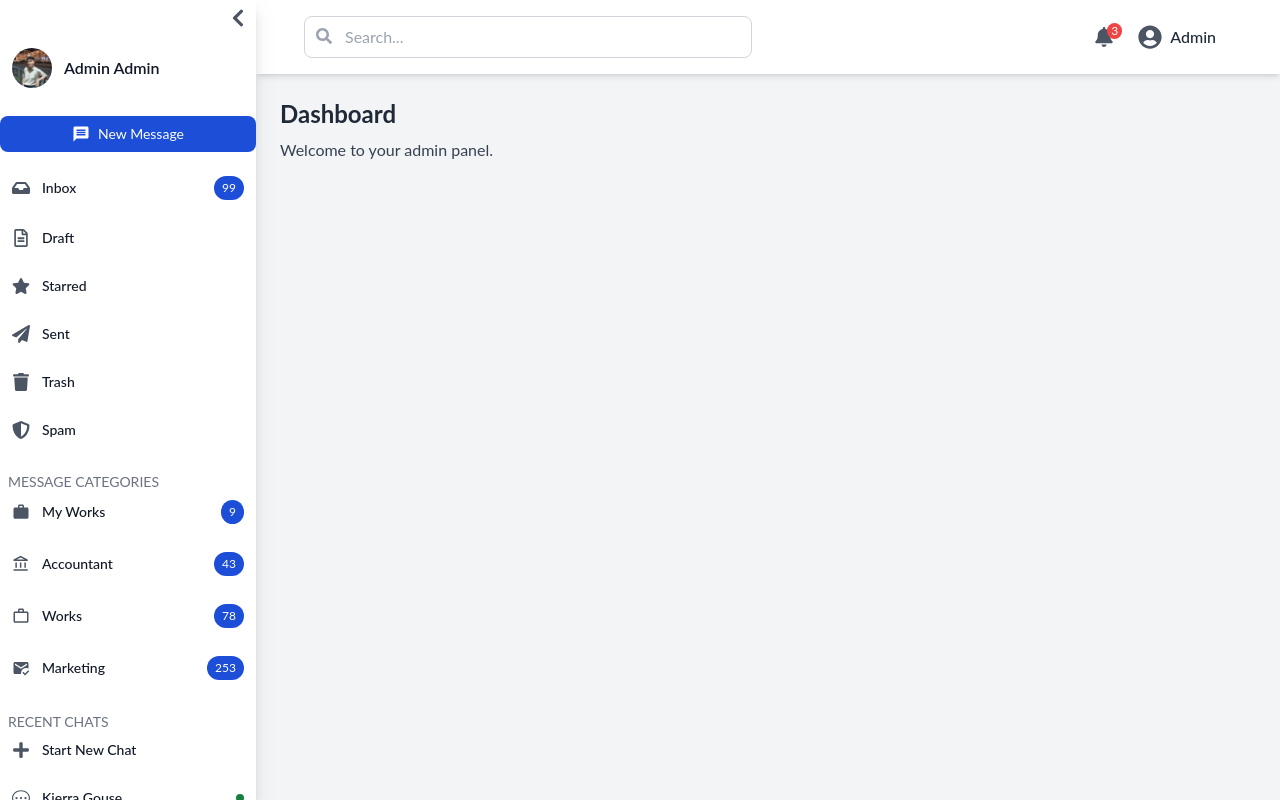
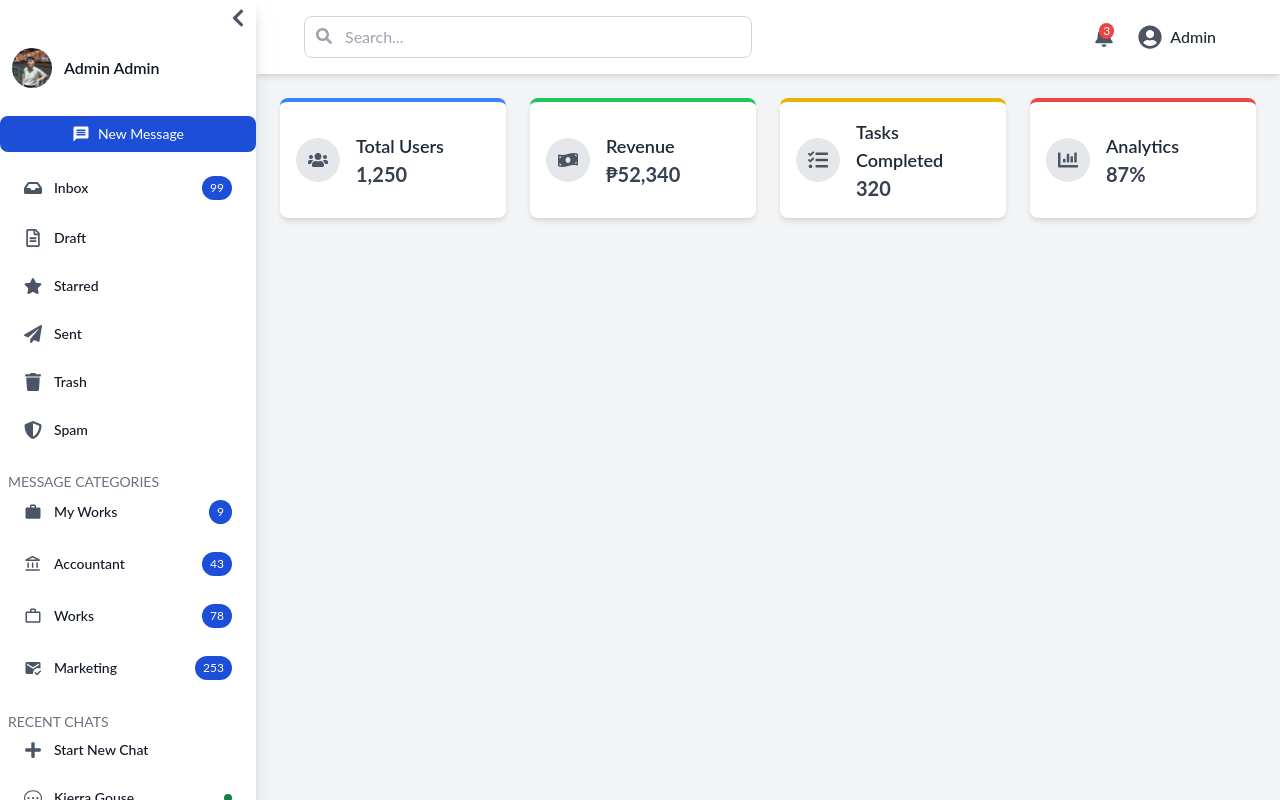
Before and after one commit to jorieltejada28/my_website, a React (Vite) app: page /my_website/dashboard in a window 1280 px wide. Built offline with nearby package versions, Linux system fonts and the light colour scheme.

Commit message:
dashboard point 2

```diff
--- /dev/null
+++ b/src/components/Navbar.jsx
@@ -0,0 +1,41 @@
+import React from "react";
+import { FaSearch, FaBell, FaUserCircle } from "react-icons/fa";
+
+const Navbar = ({ searchQuery, setSearchQuery }) => {
+  return (
+    <nav className="flex items-center justify-between bg-white shadow-md p-4">
+      {/* Search Bar */}
+      <div className="relative w-full max-w-sm sm:max-w-md ml-4 sm:ml-8">
+        <input
+          type="text"
+          placeholder="Search..."
+          value={searchQuery}
+          onChange={(e) => setSearchQuery(e.target.value)}
+          className="w-full pl-10 pr-4 py-2 rounded-lg border border-gray-300 focus:outline-none focus:ring-2 focus:ring-blue-500"
+        />
+        <FaSearch className="absolute left-3 top-3 text-gray-400" />
+      </div>
+
+      {/* Right Section - Notifications & Profile */}
+      <div className="flex items-center gap-4 sm:gap-6 px-4 sm:px-12">
+        {/* Notifications */}
+        <button className="relative text-gray-600 hover:text-blue-600">
+          <FaBell className="text-xl" />
+          <span className="absolute -top-1 right-0 bg-red-500 text-white text-xs px-1 rounded-full">
+            3
+          </span>
+        </button>
+
+        {/* User Profile */}
+        <div className="flex items-center space-x-2 cursor-pointer">
+          <FaUserCircle className="text-2xl text-gray-600" />
+          <span className="hidden sm:inline text-gray-800 font-medium">
+            Admin
+          </span>
+        </div>
+      </div>
+    </nav>
+  );
+};
+
+export default Navbar;
--- a/src/components/Sidebar.jsx
+++ b/src/components/Sidebar.jsx
@@ -97,7 +97,7 @@ const Sidebar = () => {
 
 const SidebarItem = ({ icon: Icon, text, badge, status, isOpen }) => {
   return (
-    <div className="flex items-center justify-between px-3 py-2 hover:bg-gray-100 cursor-pointer rounded-lg transition-all duration-300 ease-in-out">
+    <div className="flex items-center justify-between px-6 py-2 hover:bg-gray-300 cursor-pointer rounded-lg transition-all duration-300 ease-in-out">
       <div className="flex items-center space-x-3">
         <Icon className="text-lg text-gray-600 transition-all duration-300 ease-in-out" />
         {isOpen && <span className="text-sm font-medium transition-opacity duration-300 ease-in-out">{text}</span>}
--- a/src/pages/Dashboard.jsx
+++ b/src/pages/Dashboard.jsx
@@ -1,7 +1,8 @@
 import React, { useState, useEffect } from "react";
 import Sidebar from "../components/Sidebar";
+import Navbar from "../components/Navbar";
 import LoadingScreen from "../components/LoadingScreen";
-import { FaSearch, FaBell, FaUserCircle } from "react-icons/fa";
+import { FaUsers, FaChartBar, FaMoneyBillWave, FaTasks } from "react-icons/fa";
 
 const Dashboard = () => {
   const [loading, setLoading] = useState(true);
@@ -28,40 +29,53 @@ const Dashboard = () => {
       {/* Main Content */}
       <div className="flex-1 min-h-screen bg-gray-100">
         {/* Navbar */}
-        <nav className="flex items-center justify-between bg-white shadow-md p-4">
-          {/* Search Bar */}
-          <div className="relative w-full max-w-md ml-8">
-            <input
-              type="text"
-              placeholder="Search..."
-              value={searchQuery}
-              onChange={(e) => setSearchQuery(e.target.value)}
-              className="w-full pl-10 pr-4 py-2 rounded-lg border border-gray-300 focus:outline-none focus:ring-2 focus:ring-blue-500"
-            />
-            <FaSearch className="absolute left-3 top-3 text-gray-400" />
+        <Navbar searchQuery={searchQuery} setSearchQuery={setSearchQuery} />
+
+        {/* Dashboard Content */}
+        <div className="p-6 grid grid-cols-1 sm:grid-cols-2 lg:grid-cols-4 gap-6">
+          {/* Card 1 */}
+          <div className="flex items-center p-4 bg-white shadow-md rounded-lg border-t-4 border-blue-500 cursor-pointer transition-all duration-300 transform hover:scale-105 hover:shadow-lg hover:bg-gray-200">
+            <div className="p-3 bg-gray-200 rounded-full">
+              <FaUsers className="text-xl text-gray-600" />
+            </div>
+            <div className="ml-4">
+              <h2 className="text-lg font-semibold">Total Users</h2>
+              <p className="text-gray-700 text-xl font-bold">1,250</p>
+            </div>
           </div>
 
-          {/* Right Section - Notifications & Profile */}
-          <div className="flex items-center space-x-6 px-12">
-            {/* Notifications */}
-            <button className="relative text-gray-600 hover:text-blue-600">
-              <FaBell className="text-xl" />
-              <span className="absolute -top-1 -right-2 bg-red-500 text-white text-xs px-1 rounded-full">3</span>
-            </button>
-
-            {/* User Profile */}
-            <div className="flex items-center space-x-2 cursor-pointer">
-              <FaUserCircle className="text-2xl text-gray-600" />
-              <span className="hidden md:inline text-gray-800 font-medium">Admin</span>
+          {/* Card 2 */}
+          <div className="flex items-center p-4 bg-white shadow-md rounded-lg border-t-4 border-green-500 cursor-pointer transition-all duration-300 transform hover:scale-105 hover:shadow-lg hover:bg-gray-200">
+            <div className="p-3 bg-gray-200 rounded-full">
+              <FaMoneyBillWave className="text-xl text-gray-600" />
+            </div>
+            <div className="ml-4">
+              <h2 className="text-lg font-semibold">Revenue</h2>
+              <p className="text-gray-700 text-xl font-bold">₱52,340</p>
             </div>
           </div>
-        </nav>
 
-        {/* Dashboard Content */}
-        <div className="p-6">
-          <h1 className="text-2xl font-bold">Dashboard</h1>
-          <p className="text-gray-700 mt-2">Welcome to your admin panel.</p>
-          {/* Add more dashboard components here */}
+          {/* Card 3 */}
+          <div className="flex items-center p-4 bg-white shadow-md rounded-lg border-t-4 border-yellow-500 cursor-pointer transition-all duration-300 transform hover:scale-105 hover:shadow-lg hover:bg-gray-200">
+            <div className="p-3 bg-gray-200 rounded-full">
+              <FaTasks className="text-xl text-gray-600" />
+            </div>
+            <div className="ml-4">
+              <h2 className="text-lg font-semibold">Tasks Completed</h2>
+              <p className="text-gray-700 text-xl font-bold">320</p>
+            </div>
+          </div>
+
+          {/* Card 4 */}
+          <div className="flex items-center p-4 bg-white shadow-md rounded-lg border-t-4 border-red-500 cursor-pointer transition-all duration-300 transform hover:scale-105 hover:shadow-lg hover:bg-gray-200">
+            <div className="p-3 bg-gray-200 rounded-full">
+              <FaChartBar className="text-xl text-gray-600" />
+            </div>
+            <div className="ml-4">
+              <h2 className="text-lg font-semibold">Analytics</h2>
+              <p className="text-gray-700 text-xl font-bold">87%</p>
+            </div>
+          </div>
         </div>
       </div>
     </div>
```
